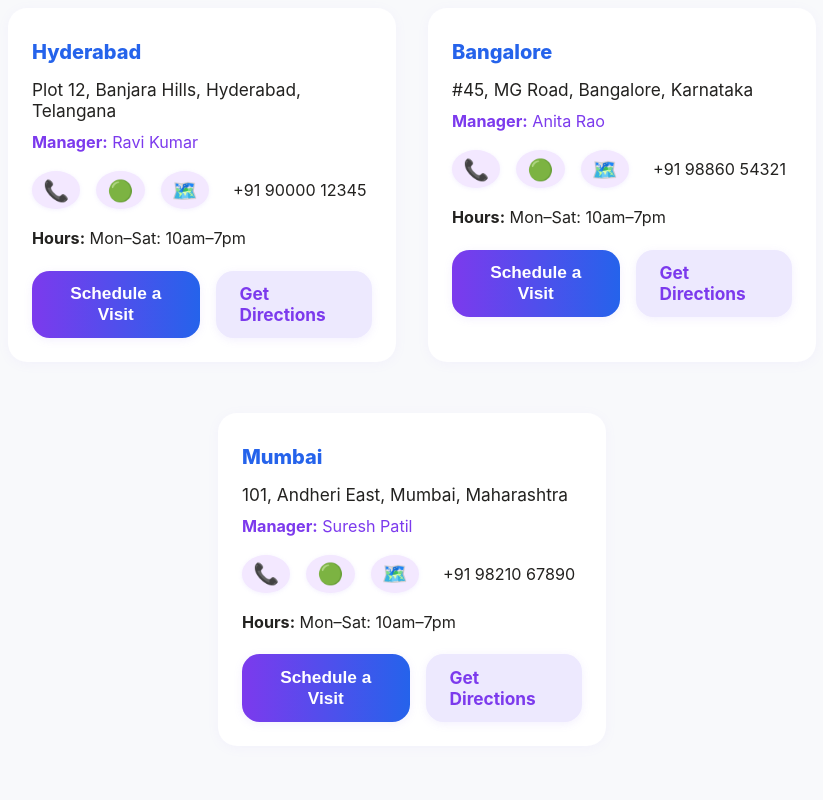
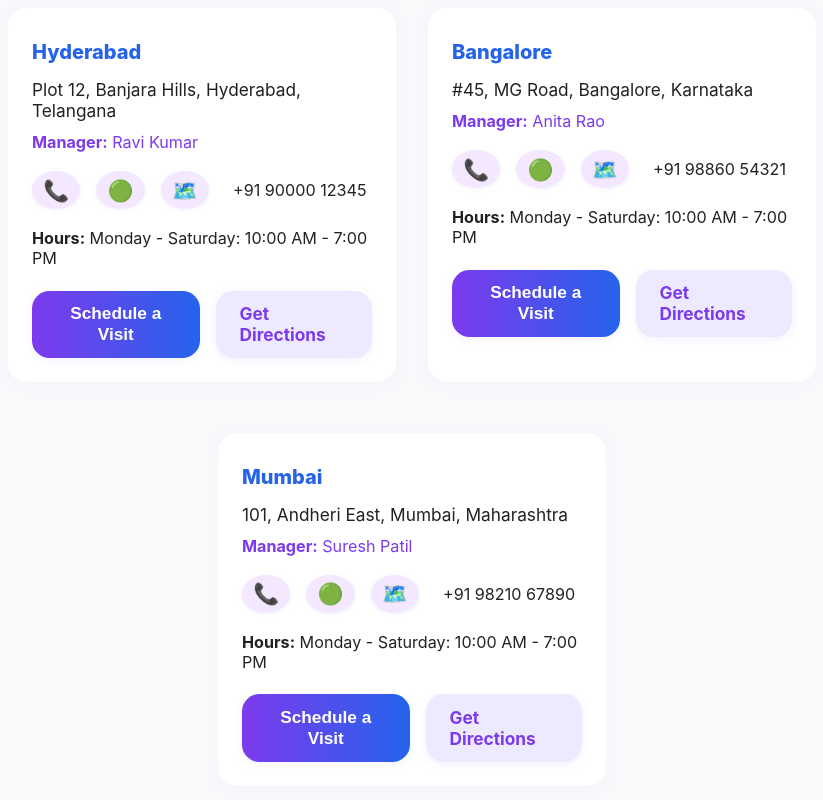
Before and after one commit to jyothimogili456/mlm-web, a React (Create React App) app: page /branches in a window 1280 px wide. Shown: the part 584-1384 px from the top of the page, without its empty margins (228-1051 px from the left). Built offline with nearby package versions, Linux system fonts and the light colour scheme.

Commit message:
Update BranchesPage.tsx

```diff
--- a/src/pages/BranchesPage.tsx
+++ b/src/pages/BranchesPage.tsx
@@ -1,32 +1,46 @@
 import React from "react";
 import "./BranchesPage.css";
 
-const branches = [
+interface Branch {
+  id: string;
+  city: string;
+  address: string;
+  manager: string;
+  phone: string;
+  whatsapp: string;
+  hours: string;
+  map: string;
+}
+
+const branches: Branch[] = [
   {
+    id: "hyderabad",
     city: "Hyderabad",
     address: "Plot 12, Banjara Hills, Hyderabad, Telangana",
     manager: "Ravi Kumar",
     phone: "+91 90000 12345",
     whatsapp: "https://wa.me/919000012345",
-    hours: "Mon–Sat: 10am–7pm",
+    hours: "Monday - Saturday: 10:00 AM - 7:00 PM",
     map: "https://www.google.com/maps?q=17.4239,78.4483"
   },
   {
+    id: "bangalore",
     city: "Bangalore",
     address: "#45, MG Road, Bangalore, Karnataka",
     manager: "Anita Rao",
     phone: "+91 98860 54321",
     whatsapp: "https://wa.me/919886054321",
-    hours: "Mon–Sat: 10am–7pm",
+    hours: "Monday - Saturday: 10:00 AM - 7:00 PM",
     map: "https://www.google.com/maps?q=12.9716,77.5946"
   },
   {
+    id: "mumbai",
     city: "Mumbai",
     address: "101, Andheri East, Mumbai, Maharashtra",
     manager: "Suresh Patil",
     phone: "+91 98210 67890",
     whatsapp: "https://wa.me/919821067890",
-    hours: "Mon–Sat: 10am–7pm",
+    hours: "Monday - Saturday: 10:00 AM - 7:00 PM",
     map: "https://www.google.com/maps?q=19.1197,72.8468"
   }
 ];
@@ -38,31 +52,42 @@ export default function BranchesPage() {
       <div className="branches-map-section">
         <iframe
           className="branches-map"
-          src="https://www.google.com/maps/d/embed?mid=1v8Qw6Qw6Qw6Qw6Qw6Qw6Qw6Qw6Qw6Qw&hl=en"
+          src="https://www.google.com/maps/embed?pb=!1m18!1m12!1m3!1d3888.5!2d78.4483!3d17.4239!2m3!1f0!2f0!3f0!3m2!1i1024!2i768!4f13.1!3m3!1m2!1s0x0%3A0x0!2zMTfCsDI1JzI2LjAiTiA3OMKwMjYnNTQuMCJF!5e0!3m2!1sen!2sin!4v1234567890"
           width="100%"
           height="320"
           style={{ border: 0, borderRadius: '1.2rem' }}
           allowFullScreen={true}
           loading="lazy"
           title="GiftsHero Branches Map"
+          aria-label="Interactive map showing all GiftsHero branch locations"
         ></iframe>
       </div>
-      <div className="branches-list">
-        {branches.map((b, i) => (
-          <div className="branch-card" key={i}>
-            <div className="branch-city">{b.city}</div>
-            <div className="branch-address">{b.address}</div>
-            <div className="branch-manager"><b>Manager:</b> {b.manager}</div>
+      <div className="branches-list" role="region" aria-label="Branch locations and contact information">
+        {branches.map((branch) => (
+          <div className="branch-card" key={branch.id}>
+            <div className="branch-city">{branch.city}</div>
+            <div className="branch-address">{branch.address}</div>
+            <div className="branch-manager"><b>Manager:</b> {branch.manager}</div>
             <div className="branch-contact-row">
-              <a href={`tel:${b.phone}`} className="branch-contact-icon" title="Call"><span role="img" aria-label="phone">📞</span></a>
-              <a href={b.whatsapp} className="branch-contact-icon whatsapp" target="_blank" rel="noopener noreferrer" title="WhatsApp">🟢</a>
-              <a href={b.map} className="branch-contact-icon map" target="_blank" rel="noopener noreferrer" title="Map">🗺️</a>
-              <span className="branch-phone">{b.phone}</span>
+              <a href={`tel:${branch.phone}`} className="branch-contact-icon" title="Call" aria-label={`Call ${branch.city} branch`}>
+                <span role="img" aria-hidden="true">📞</span>
+              </a>
+              <a href={branch.whatsapp} className="branch-contact-icon whatsapp" target="_blank" rel="noopener noreferrer" title="WhatsApp" aria-label={`WhatsApp ${branch.city} branch`}>
+                <span role="img" aria-hidden="true">🟢</span>
+              </a>
+              <a href={branch.map} className="branch-contact-icon map" target="_blank" rel="noopener noreferrer" title="Map" aria-label={`View ${branch.city} branch on map`}>
+                <span role="img" aria-hidden="true">🗺️</span>
+              </a>
+              <span className="branch-phone">{branch.phone}</span>
             </div>
-            <div className="branch-hours"><b>Hours:</b> {b.hours}</div>
+            <div className="branch-hours"><b>Hours:</b> {branch.hours}</div>
             <div className="branch-actions">
-              <button className="branch-action-btn">Schedule a Visit</button>
-              <a href={b.map} className="branch-action-btn secondary" target="_blank" rel="noopener noreferrer">Get Directions</a>
+              <button className="branch-action-btn" aria-label={`Schedule a visit to ${branch.city} branch`}>
+                Schedule a Visit
+              </button>
+              <a href={branch.map} className="branch-action-btn secondary" target="_blank" rel="noopener noreferrer" aria-label={`Get directions to ${branch.city} branch`}>
+                Get Directions
+              </a>
             </div>
           </div>
         ))}
```
